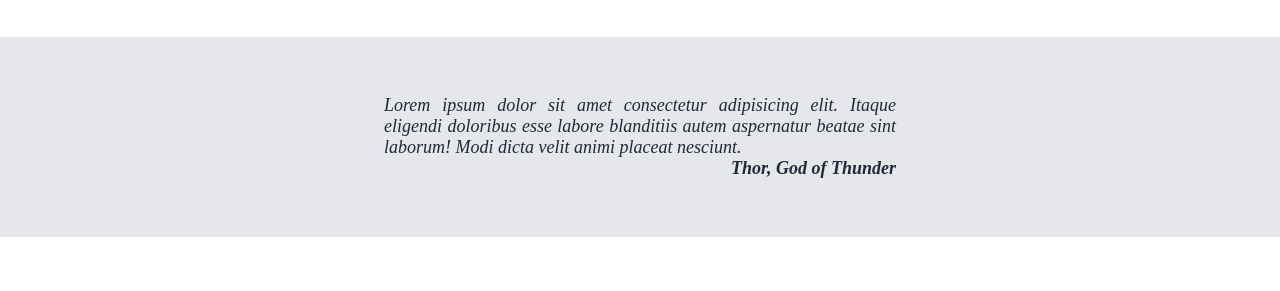
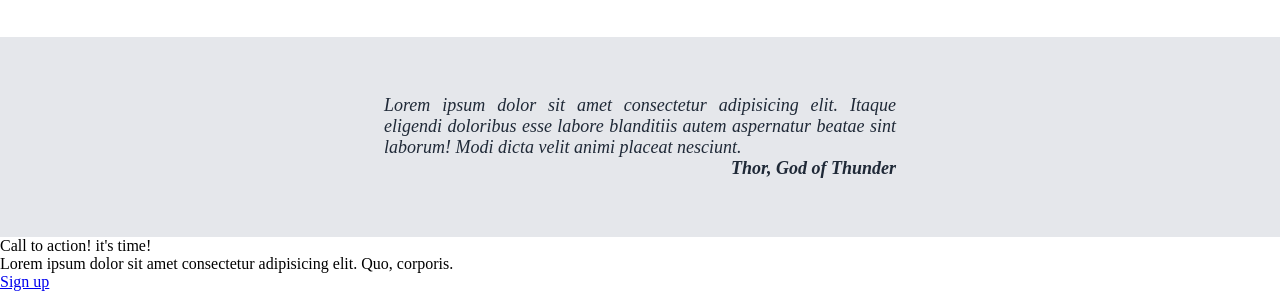
Before and after one commit to Akorede3133/odin-landing-page, a website: page index.html in a window 1280 px wide. Shown: the part 669-960 px from the top of the page. Before the commit the page ends 906 px from the top, so only its background shows below. Drawn offline with Linux system fonts and the light colour scheme.

Commit message:
Add the call-to-action section to the page

```diff
--- a/index.html
+++ b/index.html
@@ -71,6 +71,17 @@
                 <span>Thor, God of Thunder</span>
             </p>
         </section>
+        <section class="call-to-action">
+            <article class="call-container">
+                <section class="call-text">
+                    <p>Call to action! it's time!</p>
+                    <span>Lorem ipsum dolor sit amet consectetur
+                        adipisicing elit. Quo, corporis.
+                    </span>
+                </section>
+                <a href="#" class="sign-up">Sign up</a>
+            </article>
+        </section>
     </main>
 </body>
 </html>
```
